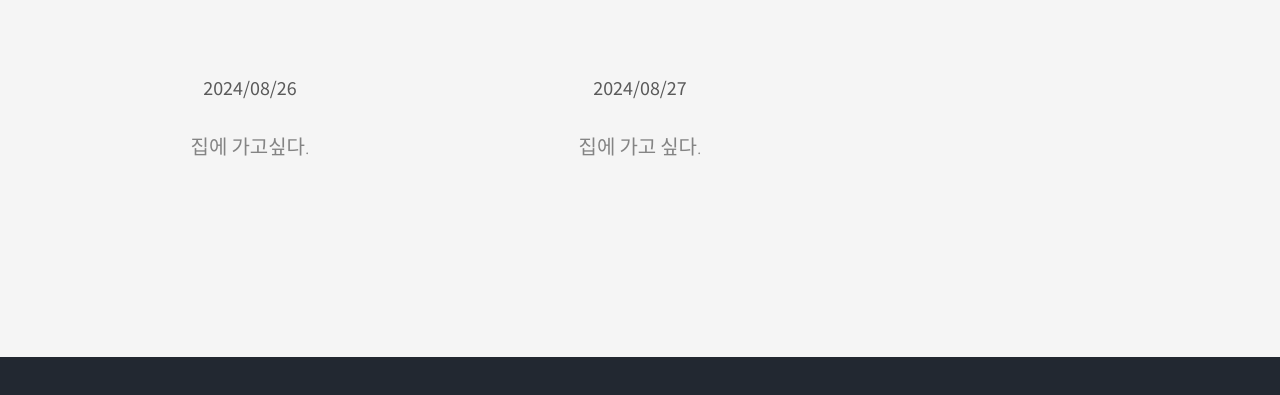
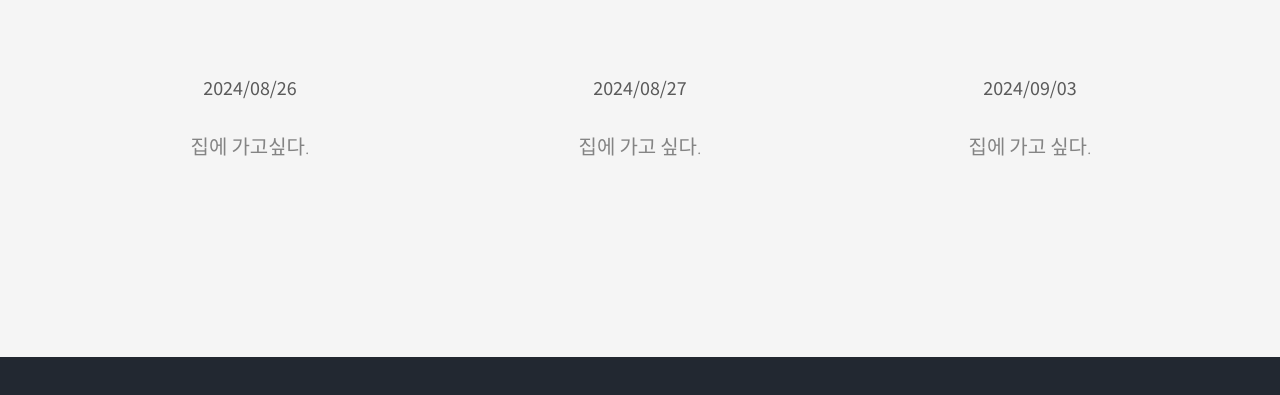
Before and after one commit to mscure/msweb, a plain HTML site: page diary.html in a window 1280 px wide. Shown: the part 1220-1615 px from the top of the page. Drawn offline with Linux system fonts and the light colour scheme; files whose address does not match are found by name.

Commit message:
modified:   diary.html

```diff
--- a/diary.html
+++ b/diary.html
@@ -45,6 +45,7 @@
 						<ul class="sf-menu">
 							<li><a href="index.html">Home</a></li>
 							<li><a href="">Diary</a></li>
+							<li><a href="word.html">Word</a></li>
 						</ul>
 					</div>
 				</div>
@@ -125,8 +126,8 @@
 					</div>
 					<div class="col-md-4 col-sm-4">
 						<div class="services animate-box">
-							<h3></h3>
-							<p></p>
+							<h3>2024/09/03</h3>
+							<p>집에 가고 싶다.</p>
 						</div>
 					</div>
 				</div>
```
